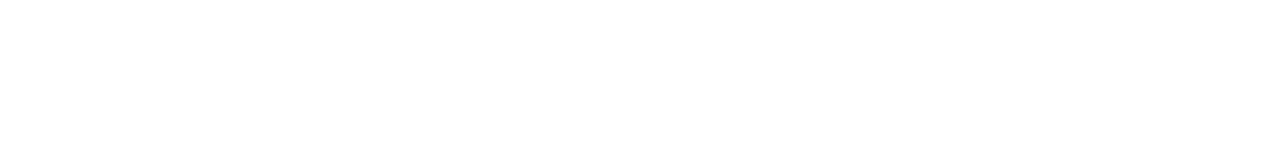
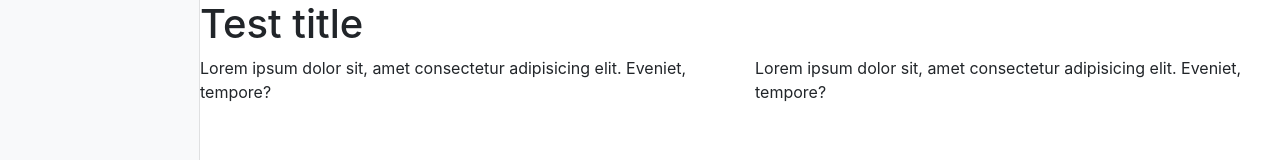
Before and after one commit to khrebtov-s/website-builder, a website built with webpack: page src/index.html in a window 1280 px wide. Shown: the top 160 px of the page. Built offline with nearby package versions, Linux system fonts and the light colour scheme.

Commit message:
create the app structure

```diff
--- a/src/index.html
+++ b/src/index.html
@@ -3,7 +3,40 @@
   <head>
     <meta charset="UTF-8" />
     <meta name="viewport" content="width=device-width, initial-scale=1.0" />
+    <link
+      rel="stylesheet"
+      href="https://stackpath.bootstrapcdn.com/bootstrap/4.5.2/css/bootstrap.min.css"
+      integrity="sha384-JcKb8q3iqJ61gNV9KGb8thSsNjpSL0n8PARn9HuZOnIxN0hoP+VmmDGMN5t9UJ0Z"
+      crossorigin="anonymous"
+    />
     <title>Website builder</title>
   </head>
-  <body></body>
+  <body>
+    <div id="app" class="container-fluid">
+      <div id="panel" class="bg-light sidebar"></div>
+      <div id="site" class="content">
+        <div class="row">
+          <div class="col-sm">
+            <h1>
+              Test title
+            </h1>
+          </div>
+        </div>
+        <div class="row">
+          <div class="col-sm">
+            <p>
+              Lorem ipsum dolor sit, amet consectetur adipisicing elit. Eveniet,
+              tempore?
+            </p>
+          </div>
+          <div class="col-sm">
+            <p>
+              Lorem ipsum dolor sit, amet consectetur adipisicing elit. Eveniet,
+              tempore?
+            </p>
+          </div>
+        </div>
+      </div>
+    </div>
+  </body>
 </html>
--- a/src/index.js
+++ b/src/index.js
@@ -1,2 +1 @@
-import "./module";
-console.log("im js");
+import "./styles/main.css";
--- /dev/null
+++ b/src/styles/main.css
@@ -0,0 +1,22 @@
+#app {
+  position: relative;
+}
+
+.content {
+  position: absolute;
+  top: 0;
+  right: 0;
+  left: 200px;
+}
+
+.sidebar {
+  position: fixed;
+  top: 0;
+  bottom: 0;
+  left: 0;
+  width: 200px;
+  z-index: 100;
+  padding: 10px;
+  box-shadow: inset -1px 0 0 rgba(0, 0, 0, 0.1);
+  overflow-y: auto;
+}
```
Also changed, not shown: src/dist/index.dev.js (added).
